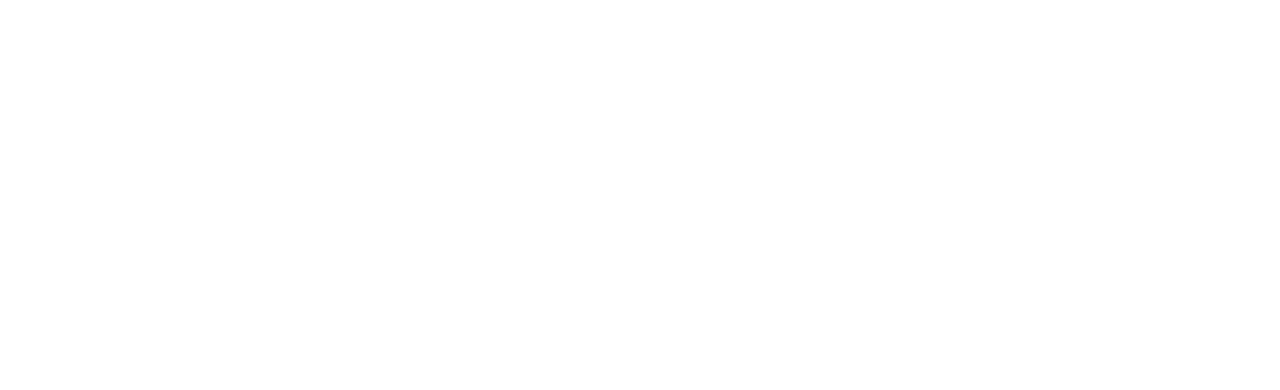
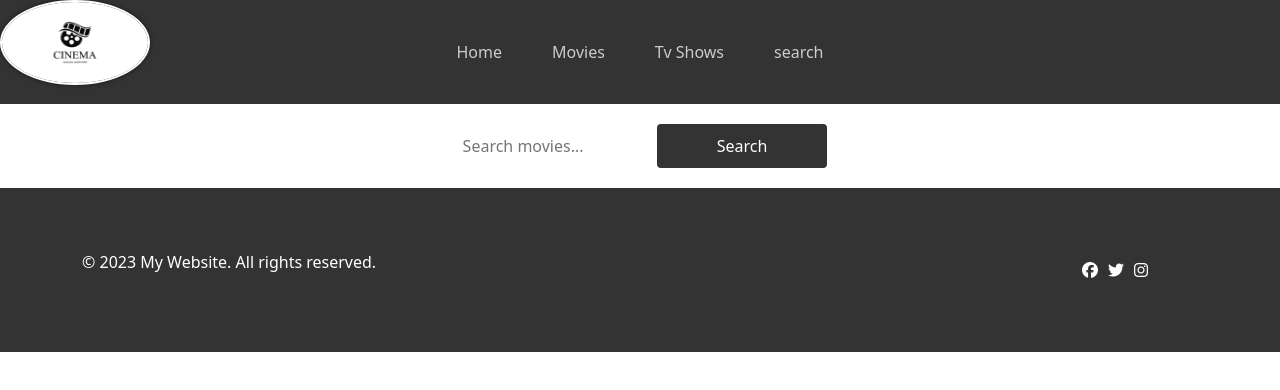
Before and after one commit to itsjatinsidana/cinematrix-app, a React (Create React App) app in the folder client/: page /search in a window 1280 px wide. Before the commit this address had no page. Shown: the top 390 px of the page. Built offline with nearby package versions, Linux system fonts and the light colour scheme.

Commit message:
search completed

```diff
--- a/client/public/assets/css/style.css
+++ b/client/public/assets/css/style.css
@@ -50,7 +50,6 @@
   background-position: center;
   background-repeat: no-repeat;
   padding: 0rem 1rem;
-
 }
 
 .movie-banner-container {
@@ -233,3 +232,28 @@
 .social-media-links a:last-child {
   margin-right: 0;
 }
+.search-container{
+  text-align: center;
+}
+form {
+  margin-bottom: 20px;
+  margin-top: 20px;
+}
+input[type="text"] {
+  padding: 10px;
+  width: 200px;
+  border: none;
+  border-radius: 4px;
+}
+.search-container .btn-clr {
+  display: inline-block;
+  padding: 10px 60px;
+  font-size: 16px;
+  text-align: center;
+  text-decoration: none;
+  background-color: #333;
+  color: #FFFFFF;
+  border: none;
+  border-radius: 4px;
+  cursor: pointer;
+}
--- a/client/src/App.js
+++ b/client/src/App.js
@@ -2,6 +2,7 @@
 import { Home } from './pages/Home';
 import Movies from './pages/Movies';
 import {Series} from './pages/Series';
+import { Search } from './pages/Search';
 
 
 function App() {
@@ -12,6 +13,7 @@
         <Route path='/' element={<Home/>}/>
         <Route path='/movies' element={<Movies/>} />
         <Route path='/Series' element ={<Series/>} />
+        <Route path='/search' element={<Search/>} />
 
       </Routes>
       </BrowserRouter>
--- a/client/src/pages/Home.js
+++ b/client/src/pages/Home.js
@@ -3,6 +3,7 @@
 import { Footer } from "../components/Footer";
 import axios from "axios";
 import { useEffect, useState } from "react";
+import { Link } from "react-router-dom";
 
 export const Home = () => {
     const [movieCard, setMovieCard] = useState([]);
@@ -69,7 +70,7 @@
                 {/* popular movie section*/}
                 <div className="popular-container">
                     <h1>Popular movies</h1>
-                    <button className="btn-trailer">explore more</button>
+                   <Link to={"/movies"}> <button className="btn-trailer">explore more</button> </Link>
                 </div>
                 <br/>
                 {
@@ -93,7 +94,7 @@
 
                 <div className="popular-container" >
                     <h1>Popular Tvshows</h1>
-                    <button className="btn-trailer">Explore more</button>
+                     <Link to={"/Series"}><button className="btn-trailer">Explore more</button> </Link>
                 </div>
                <br/>
                 {
--- a/client/src/pages/Movies.js
+++ b/client/src/pages/Movies.js
@@ -42,7 +42,7 @@
     }, [upMovie])
     function getMovieImageBanner() {
         let banner = document.getElementById("banner-bg")
-        banner.style.backgroundImage = `url(${upMovie.primaryImage.url})`
+        banner.style.backgroundImage = `url(${upMovie.primaryImage ? upMovie.primaryImage.url :"./assets/images/notavailable.jpg" })`
     }
 
     {/* set action movie cards  */ }
@@ -167,7 +167,7 @@
                             <>
                                 <div className="card" key={index}>
                                     <div className="card-image">
-                                        <img src={value.primaryImage.url} alt="Card Image" />
+                                        <img src={value.primaryImage ? value.primaryImage.url : "./assets/images/notavailable.jpg"} alt="Card Image" />
                                     </div>
                                     <div className="card-content">
                                         <h3>{value.originalTitleText.text}</h3>
--- /dev/null
+++ b/client/src/pages/Search.js
@@ -0,0 +1,83 @@
+import axios from 'axios';
+import { useEffect, useState, useRef } from 'react';
+import PublicNavbar from '../components/PublicNavbar';
+import Footer from '../components/Footer';
+export const Search = () => {
+ const [search, setSearch] = useState([]);
+ const[term,setTerm] = useState("");   // state use to store data
+ const[check,setCheck] = useState(false);
+ const[current,setCurrent] = useState("");
+    async function searchMovie() {
+
+        const options = {
+            method: 'GET',
+            url: `https://moviesdatabase.p.rapidapi.com/titles/search/keyword/${term}`, // use `` than after manuplating string use ${name of state}
+            headers: {
+                'X-RapidAPI-Key': '904536df4emsh2aac700c28b8eedp1660adjsn45c008306c57',
+                'X-RapidAPI-Host': 'moviesdatabase.p.rapidapi.com'
+            }
+        };
+
+        try {
+            const response = await axios.request(options);
+            console.log(response.data.results);
+            setSearch(response.data.results)
+            setCheck(true);
+            setCurrent(term);                           // if seach happens
+        } catch (error) {
+            console.error(error);
+        }
+    }
+    return (
+        <>
+            <PublicNavbar />
+            <div className="search-container">
+                <form id="search-form">
+                    <input type="text" id="search-input" placeholder="Search movies..." onChange={(e) =>setTerm(e.target.value)}/> {/*input tag value chamge than that value should store in the value */}
+
+                    <button className='btn-clr' type="button" onClick={searchMovie} >Search</button> {/*when we click btn than our function will call */}
+                </form>
+                <div className='results-container'>
+                 <div className='result-header'>
+                   {
+                    search.length ===0 &&  check &&     // search kiya and kuch nhi aya
+                    <span>
+                        no results found
+                    </span>
+                   }
+                   {
+                    search.length !==0 && check &&       // search kiya and data agya
+                    <span>
+                        {search.length} results found for "{current}"
+
+                    </span>
+                   }
+                 </div>
+                 <div className='result-content'>
+
+
+                 {
+                  search.map(((value,index) =>{
+                    return(
+                      <>
+                        <div className="card" key={index}>
+                                    <div className="card-image">
+                                        <img src={value.primaryImage ? value.primaryImage.url : "./assets/images/notavailable.jpg"} alt="Card Image" />
+                                    </div>
+                                    <div className="card-content">
+                                        <h3>{value.originalTitleText.text}</h3>
+                                        <p>{value.titleType.text}</p>
+                                    </div>
+                                </div>
+                      </>
+                    )
+                  }))
+                }
+
+                 </div>
+                </div >
+            </div>
+            <Footer />
+        </>
+    )
+}
```
